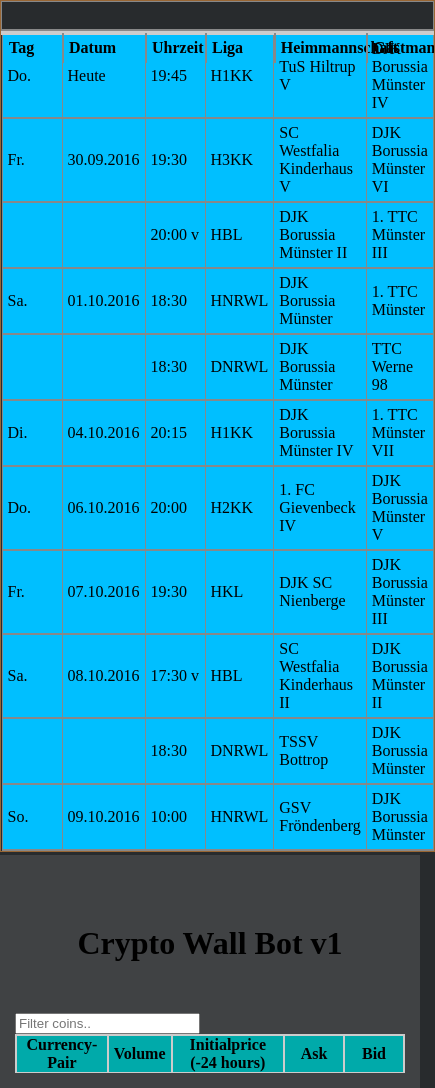
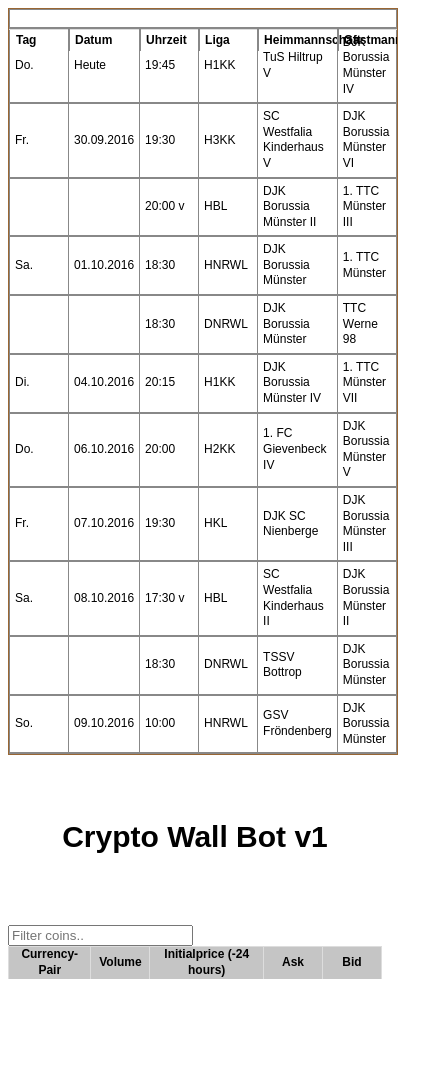
Before and after one commit to ThijsWaalders/WallBot, a website: page OLD/index copyOLD.html in a window 390 px wide. Shown: the whole page, 435 px wide, since content can reach past the window. After the commit the page ends 987 px from the top, so only its background shows below. Drawn offline with Linux system fonts and the light colour scheme; files that its build step writes are made by us from their sources; no server answers; files whose address does not match are found by name.

Commit message:
Added Responsive Style

```diff
--- /dev/null
+++ b/css/style copy.css
@@ -0,0 +1,135 @@
+body {
+    font-size: 16px;
+    line-height: 1,2em;
+    max-width: 100%;
+    max-height: 100%;
+    position: relative;
+    background-color: rgb(40, 43, 45);
+    /* background-image: url("https://blog.equinix.com/wp-content/uploads/2017/10/blockchain.jpg"); */
+    /* background-position: center; */
+    /* background-repeat: no-repeat; */
+    /* background-size: cover; */
+    margin: auto;
+}
+table {
+    /* border: 1px solid black; */
+    border-collapse: collapse;
+    width: 100%;
+}
+h1 {
+    text-align: center;
+    /* set style for responsive - tap targets */
+    min-width: 48px;
+    min-height: 48px;
+    margin: 40px;
+}
+.center {
+    margin-left: auto;
+    margin-right: auto;
+}
+
+/* Classname + style to hide elements */
+.hidden {
+    display:none;
+}
+.container {
+    width: 100%;
+    max-width: 720px;
+    height: 100%;
+    margin: auto;
+    padding: 15px;
+    padding-top: 1.875em;
+    position: relative;
+    background: rgba(158, 158, 158, 0.2);
+}
+.container__table {
+    /* Set max height and width and let the table headers stick on top also when scrolling */
+    max-height: 750px;
+    max-width: 100%;
+    display: block;
+    height: scroll;
+    overflow-y: auto;
+    background: rgba(52, 52, 53, 0.6);
+}
+.container__table__body {
+    /* max-height: 50%; */
+    background-color: darkslateblue;
+    overflow-y: auto;
+}
+.container__table__head {
+    /* border-collapse: unset; */
+    border-spacing: 20px;
+}
+th {
+	position: sticky;
+	position: -webkit-sticky;
+	top: 0px;
+	z-index: 2;
+    /* border-collapse: auto; */
+    border: 2px solid #cccccc;
+    padding: 12px;
+    background-color: rgb(0, 170, 170);
+    /* set style for responsive - tap targets */
+    min-width: 48px;
+    min-height: 48px;
+    margin: 40px;
+}
+td {
+    z-index: 1;
+    border: 1px solid #cccccc;
+    padding: 8px;
+    background-color: deepskyblue;
+    /* set style for responsive - tap targets */
+    min-width: 48px;
+    min-height: 48px;
+    margin: 40px;
+}
+
+
+
+
+/* https://codereview.stackexchange.com/questions/160979/fixed-table-header-with-scrollable-body-and-aligning-columns */
+
+
+
+/*
+GetBEM
+
+    Block
+        - Use class name selector only
+        - No tag name or ids
+        - No dependency on other blocks/elements on a page
+
+        .block { color: #042; }
+
+    Element
+        - Use class name selector only
+        - No tag name or ids
+        - No dependency on other blocks/elements on a page
+
+        Good
+            .block__elem { color: #042; }
+
+        Bad
+            .block .block__elem { color: #042; }
+            div.block__elem { color: #042; }
+
+    Modifier
+        Use modifier class name as selector:
+            .block--hidden { }
+
+        To alter elements based on a block-level modifier:
+            .block--mod .block__elem { }
+
+        Element modifier:
+            .block__elem--mod { }
+
+
+    Example
+        .form { }
+        .form--theme-xmas { }
+        .form--simple { }
+        .form__input { }
+        .form__submit { }
+        .form__submit--disabled { }
+*/
--- a/css/style.css
+++ b/css/style.css
@@ -1,28 +1,17 @@
 body {
-    font-size: 16px;
-    line-height: 1,2em;
-    max-width: 100%;
-    max-height: 100%;
-    position: relative;
-    background-color: rgb(40, 43, 45);
-    /* background-image: url("https://blog.equinix.com/wp-content/uploads/2017/10/blockchain.jpg"); */
-    /* background-position: center; */
-    /* background-repeat: no-repeat; */
-    /* background-size: cover; */
-    margin: auto;
+    font: 62.5%/1.3 normal Helvetica, sans-serif;
 }
-table {
-    /* border: 1px solid black; */
-    border-collapse: collapse;
-    width: 100%;
-}
-h1 {
+  p {
+    font-size: 1.6em;
+  }
+  h1 {
     text-align: center;
     /* set style for responsive - tap targets */
     min-width: 48px;
     min-height: 48px;
     margin: 40px;
-}
+    font-size: 3em;
+  }
 .center {
     margin-left: auto;
     margin-right: auto;
@@ -32,58 +21,124 @@
 .hidden {
     display:none;
 }
-.container {
+table {
+    border-collapse: collapse;
     width: 100%;
-    max-width: 720px;
-    height: 100%;
-    margin: auto;
-    padding: 15px;
-    padding-top: 1.875em;
-    position: relative;
-    background: rgba(158, 158, 158, 0.2);
 }
-.container__table {
-    /* Set max height and width and let the table headers stick on top also when scrolling */
-    max-height: 750px;
-    max-width: 100%;
-    display: block;
-    height: scroll;
-    overflow-y: auto;
-    background: rgba(52, 52, 53, 0.6);
-}
+
 .container__table__body {
-    /* max-height: 50%; */
-    background-color: darkslateblue;
-    overflow-y: auto;
+
 }
 .container__table__head {
-    /* border-collapse: unset; */
-    border-spacing: 20px;
+
 }
-th {
-	position: sticky;
+.container__table__head__volume {
+    text-align: right;
+}
+.container__table__head__ask {
+    text-align: right;
+}
+
+  p, h1 {
+    margin: 2em 0;
+  }
+td, th {
+   text-align: left;
+   border: 1px solid #ddd;
+   padding:.5em 5px;
+    font-size: 1.2em;
+}
+  th {
+    position: sticky;
 	position: -webkit-sticky;
 	top: 0px;
 	z-index: 2;
     /* border-collapse: auto; */
-    border: 2px solid #cccccc;
-    padding: 12px;
-    background-color: rgb(0, 170, 170);
+    /* border: 2px solid #cccccc; */
+    /* padding: 12px; */
+    /* background-color: rgb(0, 170, 170); */
     /* set style for responsive - tap targets */
     min-width: 48px;
     min-height: 48px;
     margin: 40px;
-}
-td {
+    background-color: #c5c5c5;
+    background: solid;
+    /* font-weight: normal; */
+  }
+  td {
     z-index: 1;
-    border: 1px solid #cccccc;
-    padding: 8px;
-    background-color: deepskyblue;
+    /* border: 1px solid #cccccc; */
+    /* padding: 8px; */
+    /* background-color: deepskyblue; */
     /* set style for responsive - tap targets */
     min-width: 48px;
     min-height: 48px;
     margin: 40px;
-}
+  }
+caption {
+    margin: 0;
+    font-weight: bold;
+    font-size: 1.3em;
+    background: #eee;
+    padding: 10px;
+    border: 1px solid #ddd;
+ }
+
+
+  /* queries */
+@media screen and (max-width: 520px){
+
+  /* html:not(.container__table) .container__table th, */
+  /* html:not(.container__table) .container__table td { */
+    font-size: 0;
+    padding: 0;
+    content: "";
+    height: 7px;
+  }
+  /* html:not(.container__table) table { */
+    position: relative;
+    overflow: hidden;
+  }
+  /* html:not(.container__table) table:before { */
+    content: "Table: Tap to View";
+    position: absolute;
+    width: 100%;
+    height: 100%;
+    background: rgba(0,0,0,.6);
+    color: #fff;
+    font-weight: bold;
+    font-size: 1.6em;
+    text-align: center;
+    vertical-align: middle;
+    z-index: 100;
+    font-family: Helvetica, sans-serif;
+
+  }
+ html.container__table table:before {
+    content: "";
+    display: block;
+    background: #333;
+    padding: 10px;
+  }
+
+  html.container__table table:before{
+    content: "Back";
+    position: absolute;
+    top: 0;
+    left: 15px;
+    padding: .5em 1em;
+    margin: 10px 0;
+    font-weight: bold;
+    color: #fff;
+    background: #000;
+    border: 1px solid #fff;
+  }
+   /* around here we could use the HTML class to hide all other content on the page aside from the table */
+  html.container__table p, html.container__table h1 {
+    display: none;
+  }
+
+ }
 
 
 
```
